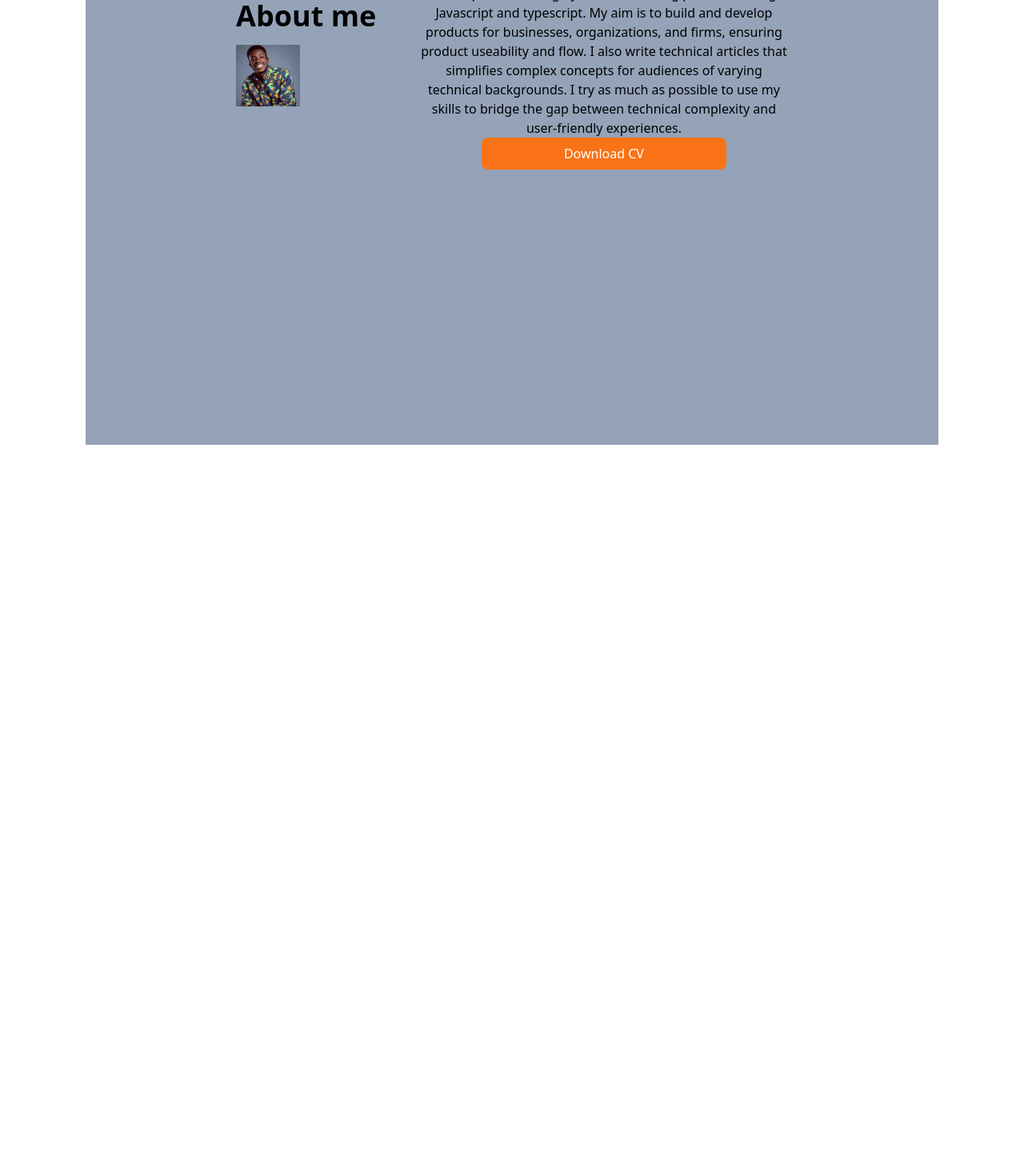
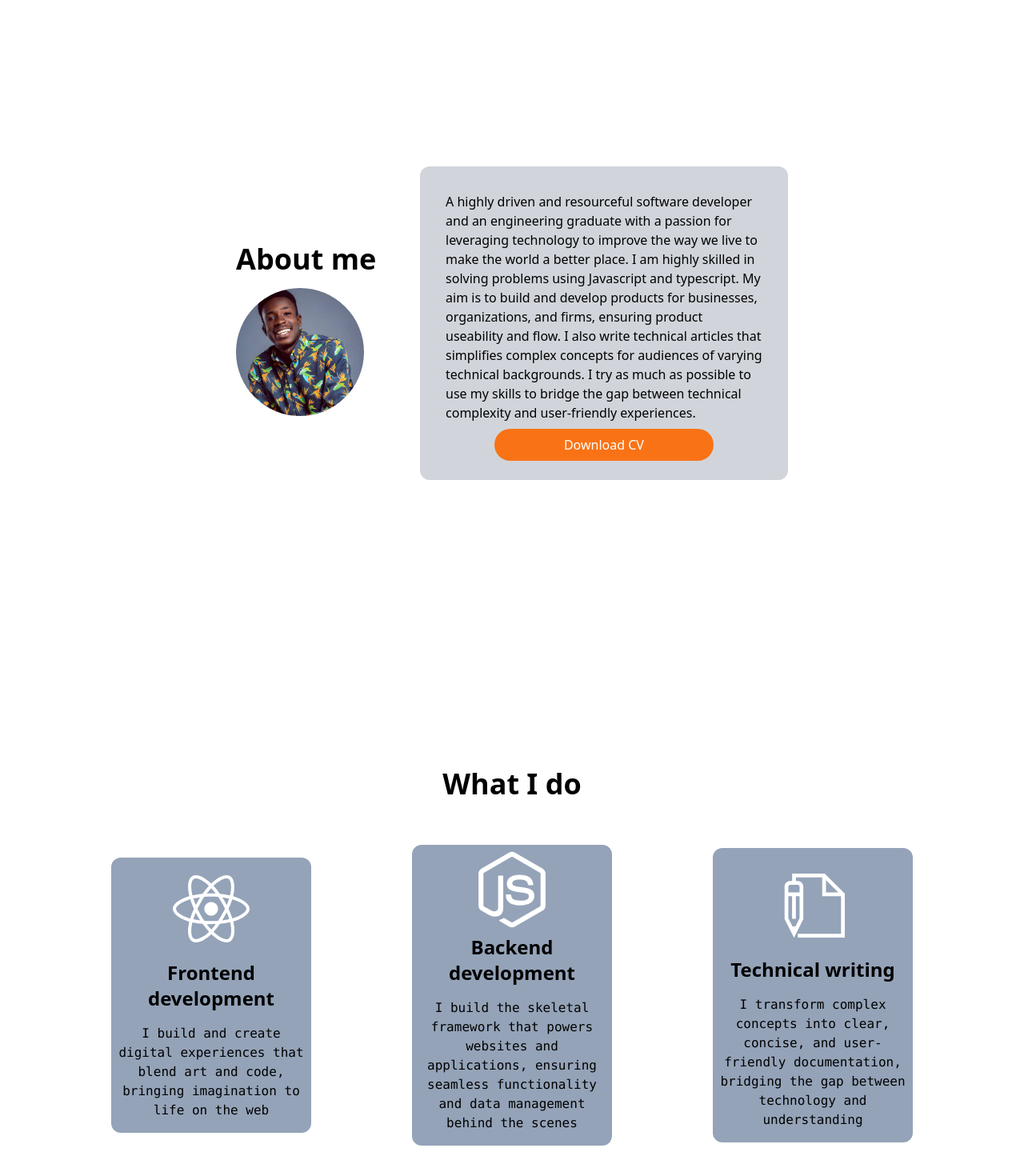
Before and after one commit to miracle73/portfolio-website, a React (Create React App) app: page / in a window 1280 px wide. Shown: the part 812-2282 px from the top of the page at 80% size. Before the commit the page ends 1368 px from the top, so only its background shows below. Built offline with nearby package versions, Linux system fonts and the light colour scheme; a web font is replaced by a local one.

Commit message:
worked on more components

```diff
--- a/src/components/About.js
+++ b/src/components/About.js
@@ -3,23 +3,23 @@ import picture from '../images/picture.jpg'
 
 const About = () => {
     return (
-        <div className="w-2/3 flex h-screen items-center mx-auto">
+        <div className="w-2/3 flex h-screen items-center m-auto">
             <div className="w-1/3">
-                <h1 className="font-bold text-4xl">About me</h1>
-                <div className="h-20 w-20 pt-4">
-                    <img src={picture} alt="" />
+                <h1 className="font-bold text-4xl ">About me</h1>
+                <div className="h-40 w-40 pt-4 rounded-full ">
+                    <img src={picture} alt="" className="h-40 w-40 rounded-full " />
                 </div>
 
             </div>
-            <div className="w-2/3 flex justify-center flex-col items-center">
+            <div className="w-2/3 flex justify-center flex-col items-center bg-gray-300 p-6 rounded-xl">
 
-                <p className="text-center">
+                <p className="p-2 ">
                     A highly driven and resourceful software developer and an engineering graduate with a passion for leveraging technology to improve the way we live to make the world a better place.
                     I am highly skilled in solving problems using Javascript and typescript. My aim is to build and develop products for businesses, organizations, and firms, ensuring product useability and flow.
                     I also write technical articles that simplifies complex concepts for audiences of varying technical backgrounds. I try as much as possible to use my skills to bridge the gap between
                     technical complexity and user-friendly experiences.
                 </p>
-                <div className="rounded-lg p-2 text-center bg-orange-500 text-white w-2/3">Download CV</div>
+                <div className="p-2 rounded-3xl text-center bg-orange-500 text-white w-2/3 ">Download CV</div>
 
             </div>
 
--- a/src/components/Home.js
+++ b/src/components/Home.js
@@ -9,7 +9,7 @@ import { AiOutlineGithub } from 'react-icons/ai'
 const home = () => {
     return (
 
-        <div className="p-4 w-1/3 flex flex-col items-center m-auto ">
+        <div className=" w-1/3 flex flex-col items-center mx-auto m-40 ">
             <img src={picture} className="rounded-full w-20 h-20" alt="" />
             <h1 className="font-bold text-2xl">Nwadiaro Miracle</h1>
             <p className="text-base">Full stack software developer</p>
--- a/src/components/Section.js
+++ b/src/components/Section.js
@@ -1,15 +1,19 @@
 import React from 'react'
 import Home from './Home'
 import About from './About'
+import Services from './Services'
 
 const Section = () => {
     return (
-        <div className=" h-full w-5/6 mx-auto flex flex-col p-4 justify-center bg-slate-400">
-            <div className="h-full mt-32 mb-10">
+        <div className=" h-full w-5/6 mx-auto flex flex-col p-4 justify-center ">
+            <div className="h-screen">
                 <Home />
             </div>
-            <div className="h-full mb-20 mt-10 ">
+            <div className="h-screen ">
                 <About />
+            </div>
+            <div className="h-screen">
+                <Services />
             </div>
 
         </div>
--- /dev/null
+++ b/src/components/Services.js
@@ -0,0 +1,38 @@
+import React from 'react'
+import { FaReact } from 'react-icons/fa'
+import { FaNodeJs } from 'react-icons/fa'
+import { TfiWrite } from 'react-icons/tfi'
+
+const Services = () => {
+    return (
+        <div className="h-full w-full  flex flex-col justify-center">
+            <div>
+                <h1 className="text-center text-4xl font-bold mb-10"> What I do</h1>
+            </div>
+
+            <div className=" w-full p-4  flex items-center justify-between">
+                <div className="p-2 w-1/4 rounded-xl bg-slate-400">
+                    < FaReact className="h-28  w-24 mx-auto text-white" />
+                    <h3 className="text-center text-2xl font-bold py-2"> Frontend development</h3>
+                    <p className="text-center py-2 font-mono"> I build and create  digital experiences that blend art and code, bringing imagination to life on the web
+                    </p>
+                </div>
+                <div className="p-2 rounded-xl w-1/4 bg-slate-400 ">
+                    < FaNodeJs className="h-24 w-24 mx-auto text-white" />
+                    <h3 className="text-center text-2xl font-bold py-2"> Backend development</h3>
+                    <p className="text-center py-2 font-mono">  I build the skeletal framework that powers websites and applications, ensuring seamless functionality and data management behind the scenes
+                    </p>
+                </div>
+                <div className=" p-2 rounded-xl w-1/4 bg-slate-400">
+                    < TfiWrite className="h-32 w-20 mx-auto text-white" />
+                    <h3 className="text-center text-2xl font-bold pb-2"> Technical writing</h3>
+                    <p className="text-center py-2 font-mono">   I transform complex concepts into clear, concise, and user-friendly documentation, bridging the gap between technology and understanding
+                    </p>
+                </div>
+            </div>
+
+        </div>
+    )
+}
+
+export default Services
--- a/src/components/expertise.js
+++ b/src/components/expertise.js
@@ -1,8 +1,32 @@
 import React from 'react'
+import { FaReact } from 'react-icons/fa'
+import { FaNodeJs } from 'react-icons/fa'
+import { TfiWrite } from 'react-icons/tfi'
 
 const expertise = () => {
     return (
-        <div>
+        <div className="h-full w-full p-4">
+            <h1> What I do</h1>
+            <div className="h-full w-full p-4 flex items-center justify-between">
+                <div className="h-full w-1/4 bg-slate-400">
+                    < FaReact />
+                    <h3 className="text-white"> Frontend development</h3>
+                    <p className="text-white"> I build and create  digital experiences that blend art and code, bringing imagination to life on the web
+                    </p>
+                </div>
+                <div className="h-full w-1/4 bg-slate-400">
+                    < FaNodeJs />
+                    <h3 className=""> Backend development</h3>
+                    <p className="">  I build the skeletal framework that powers websites and applications, ensuring seamless functionality and data management behind the scenes
+                    </p>
+                </div>
+                <div className="h-full w-1/4 bg-slate-400">
+                    < TfiWrite />
+                    <h3 className="text-white"> Technical writing</h3>
+                    <p className="text-white">   I transform complex concepts into clear, concise, and user-friendly documentation, bridging the gap between technology and understanding
+                    </p>
+                </div>
+            </div>
 
         </div>
     )
```
Also changed, not shown: src/images/frontend2.jpeg (added).
